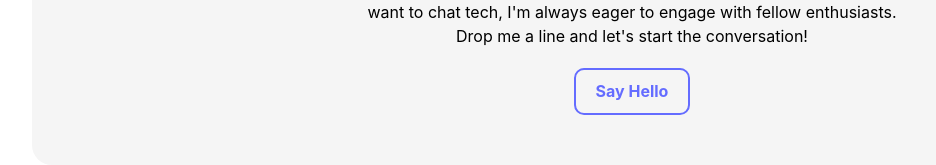
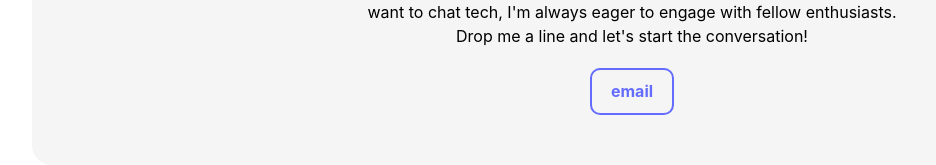
Before and after one commit to fikretellek/fikretellek.github.io, a React (Vite) app: page / in a window 1280 px wide. Shown: the part 5602-5767 px from the top of the page, without its empty margins (8-944 px from the left). Built offline with nearby package versions, Linux system fonts and the light colour scheme.

Commit message:
contact button updated to -> email

```diff
--- a/src/components/Contact/Contact.jsx
+++ b/src/components/Contact/Contact.jsx
@@ -13,11 +13,8 @@ const Contact = () => {
           <br />
           Drop me a line and let's start the conversation!
         </p>
-        <a
-          id="mail"
-          href="mailto:fikretellek@icloud.com?subject=Hello%20there!&body=I%20wanted%20to%20reach%20out"
-        >
-          Say Hello
+        <a id="mail" href="mailto:fikretellek@icloud.com?subject=Hello%20there!">
+          email
         </a>
       </div>
     </section>
```
